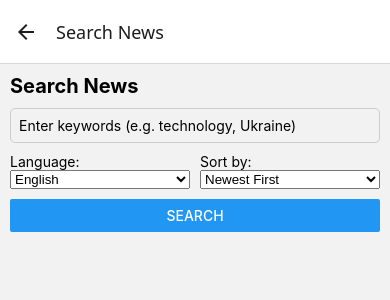
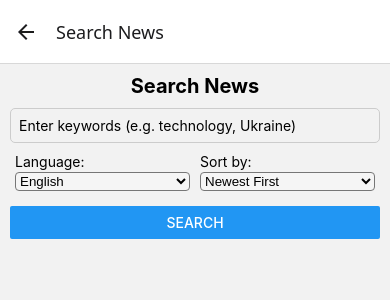
Before and after one commit to FuscusNight/Pocket-News, a React Native app: screen /SearchNews in a window 390 px wide. Shown: the top 300 px of the page. Built offline with nearby package versions, Linux system fonts and the light colour scheme.

Commit message:
Style cleanup for Search News
Style cleanup for Search News

```diff
--- a/screens/SearchNewsScreen.js
+++ b/screens/SearchNewsScreen.js
@@ -93,48 +93,44 @@ export default function SearchNewsScreen() {
   };
 
   return (
-    <View style={{ flex: 1, padding: 10 }}>
-      <Text style={{ fontSize: 20, fontWeight: "bold", marginBottom: 10 }}>
-        Search News
-      </Text>
+    <View style={styles.container}>
+      <Text style={styles.title}>Search News</Text>
+
       <TextInput
         placeholder="Enter keywords (e.g. technology, Ukraine)"
         value={query}
         onChangeText={setQuery}
-        style={{
-          borderWidth: 1,
-          borderColor: "#ccc",
-          borderRadius: 5,
-          padding: 8,
-          marginBottom: 10,
-        }}
+        style={styles.searchInput}
       />
-      <View
-        style={{
-          flexDirection: "row",
-          justifyContent: "space-between",
-          marginBottom: 10,
-        }}
-      >
-        {/* The Picker below lets the user select a language for their news search.
+
+      <View style={styles.filtersContainer}>
+        <View style={styles.filterColumn}>
+          <Text style={styles.filterLabel}>Language:</Text>
+          <Picker
+            selectedValue={language}
+            onValueChange={setLanguage}
+            style={styles.picker}
+          >
+            {/* The Picker below lets the user select a language for their news search.
       LANGUAGES is an array of objects like { code: "de", name: "German" }.
       For each language, we create a Picker.Item:
       - key={c.code}: unique identifier for React
       - label={c.name}: what the user sees in the dropdown (e.g., "German")
       - value={c.code}: the value set in state when selected (e.g., "de")
       */}
-        <View style={{ flex: 1, marginRight: 5 }}>
-          <Text>Language:</Text>
-          <Picker selectedValue={language} onValueChange={setLanguage}>
             {LANGUAGES.map((c) => (
               <Picker.Item key={c.code} label={c.name} value={c.code} />
             ))}
           </Picker>
         </View>
 
-        <View style={{ flex: 1, marginLeft: 5 }}>
-          <Text>Sort by:</Text>
-          <Picker selectedValue={sortBy} onValueChange={setSortBy}>
+        <View style={styles.filterColumn}>
+          <Text style={styles.filterLabel}>Sort by:</Text>
+          <Picker
+            selectedValue={sortBy}
+            onValueChange={setSortBy}
+            style={styles.picker}
+          >
             {SORT_OPTIONS.map((option) => (
               <Picker.Item
                 key={option.value}
@@ -145,15 +141,17 @@ export default function SearchNewsScreen() {
           </Picker>
         </View>
       </View>
+
       <Button title="Search" onPress={handleSearch} />
+
       {loading ? (
         <ActivityIndicator
           size="large"
           color="#0000ff"
-          style={{ marginTop: 20 }}
+          style={styles.loadingIndicator}
         />
       ) : hasSearched && articles.length === 0 ? (
-        <Text style={{ marginTop: 20, color: "gray" }}>
+        <Text style={styles.noResultsText}>
           No articles found for your search.
         </Text>
       ) : (
@@ -162,50 +160,27 @@ export default function SearchNewsScreen() {
           keyExtractor={(item, idx) => item.url + idx} // Item indetifier idx combined with articles url (item.url) to make sure each item is unique
           // The renderItem function is called for each item in the articles array, always call it item otherwise it will throw an error or you have to deconstruct it in rendering
           renderItem={({ item }) => (
-            <View
-              style={{
-                marginBottom: 20,
-                borderBottomWidth: 1,
-                borderColor: "#ccc",
-                paddingBottom: 10,
-              }}
-            >
+            <View style={styles.articleContainer}>
               {item.urlToImage && (
                 <Image
                   source={{ uri: item.urlToImage }} // The image is fetched from the article object of newsAPI
-                  style={{
-                    width: "100%",
-                    height: 180,
-                    borderRadius: 8,
-                    marginBottom: 5,
-                  }}
+                  style={styles.articleImage}
                   resizeMode="cover"
                 />
               )}
-              <Text style={{ fontWeight: "bold", fontSize: 16 }}>
-                {item.title}
-              </Text>
-              <View
-                style={{
-                  flexDirection: "row",
-                  justifyContent: "space-between",
-                }}
-              >
-                <Text style={{ color: "gray" }}>{item.source?.name}</Text>
+              <Text style={styles.articleTitle}>{item.title}</Text>
+              <View style={styles.sourceDateContainer}>
+                <Text style={styles.sourceText}>{item.source?.name}</Text>
                 {item.publishedAt && (
-                  <Text style={{ color: "gray", fontSize: 12 }}>
+                  <Text style={styles.dateText}>
                     {formatDate(item.publishedAt)}
                   </Text>
                 )}
               </View>
               {item.author && (
-                <Text
-                  style={{ fontStyle: "italic", fontSize: 12, marginTop: 2 }}
-                >
-                  By {item.author}
-                </Text>
+                <Text style={styles.authorText}>By {item.author}</Text>
               )}
-              <Text numberOfLines={3} style={{ marginTop: 5 }}>
+              <Text numberOfLines={3} style={styles.descriptionText}>
                 {item.description}
               </Text>
               <Button
@@ -219,3 +194,84 @@ export default function SearchNewsScreen() {
     </View>
   );
 }
+
+const styles = StyleSheet.create({
+  container: {
+    flex: 1,
+    padding: 10,
+  },
+  title: {
+    fontSize: 20,
+    fontWeight: "bold",
+    marginBottom: 10,
+    textAlign: "center",
+  },
+  searchInput: {
+    borderWidth: 1,
+    borderColor: "#ccc",
+    borderRadius: 5,
+    padding: 8,
+    marginBottom: 10,
+  },
+  filtersContainer: {
+    flexDirection: "row",
+    justifyContent: "space-between",
+    marginBottom: 15,
+  },
+  filterColumn: {
+    flex: 1,
+    marginHorizontal: 5,
+  },
+  filterLabel: {
+    marginBottom: 2,
+  },
+  picker: {
+    backgroundColor: "#f5f5f5",
+    borderRadius: 4,
+  },
+  loadingIndicator: {
+    marginTop: 20,
+  },
+  noResultsText: {
+    marginTop: 20,
+    color: "gray",
+    textAlign: "center",
+  },
+  articleContainer: {
+    marginBottom: 20,
+    borderBottomWidth: 1,
+    borderColor: "#ccc",
+    paddingBottom: 10,
+  },
+  articleImage: {
+    width: "100%",
+    height: 180,
+    borderRadius: 8,
+    marginBottom: 5,
+  },
+  articleTitle: {
+    fontWeight: "bold",
+    fontSize: 16,
+    marginBottom: 4,
+  },
+  sourceDateContainer: {
+    flexDirection: "row",
+    justifyContent: "space-between",
+    marginBottom: 2,
+  },
+  sourceText: {
+    color: "gray",
+  },
+  dateText: {
+    color: "gray",
+    fontSize: 12,
+  },
+  authorText: {
+    fontStyle: "italic",
+    fontSize: 12,
+    marginBottom: 4,
+  },
+  descriptionText: {
+    marginBottom: 8,
+  },
+});
```
